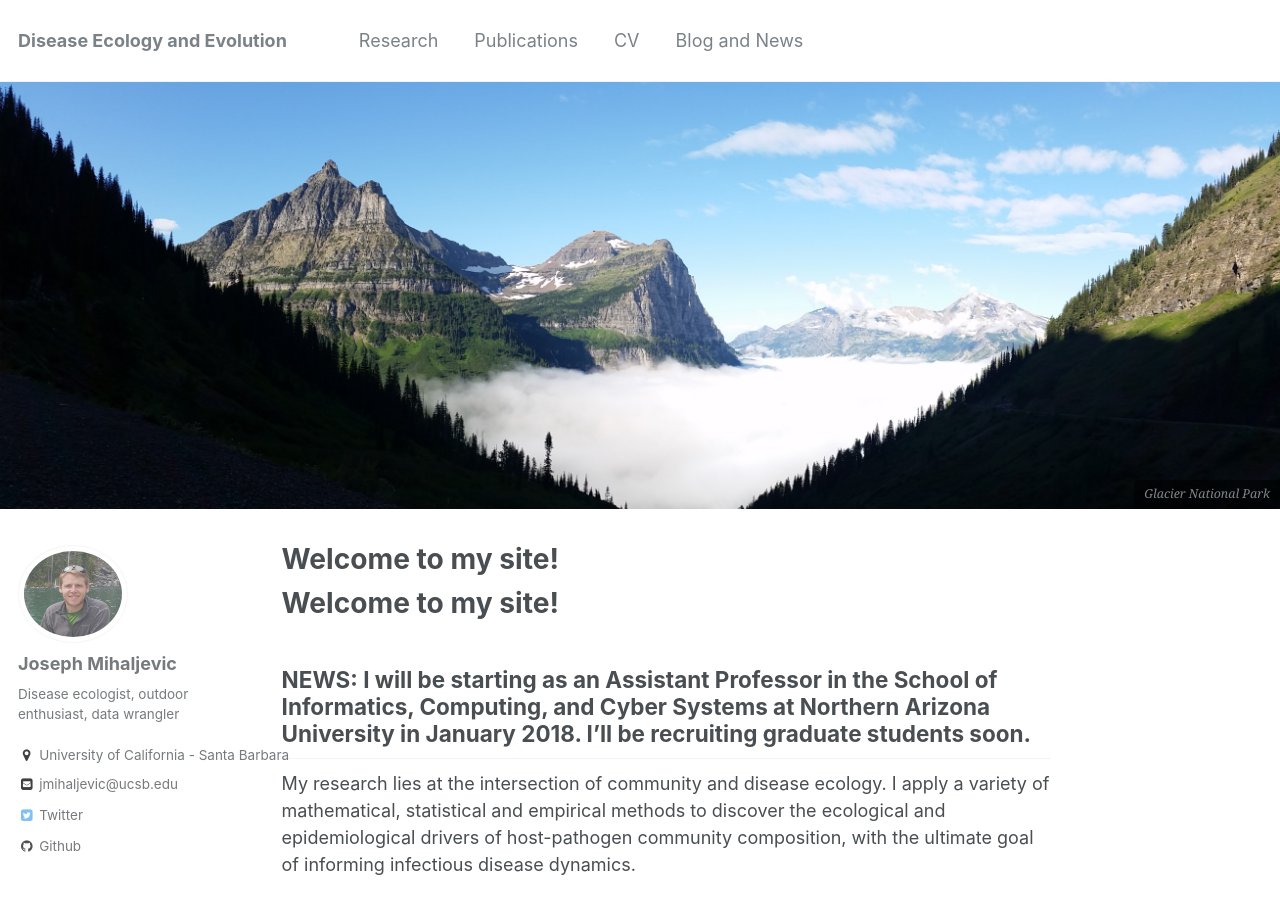
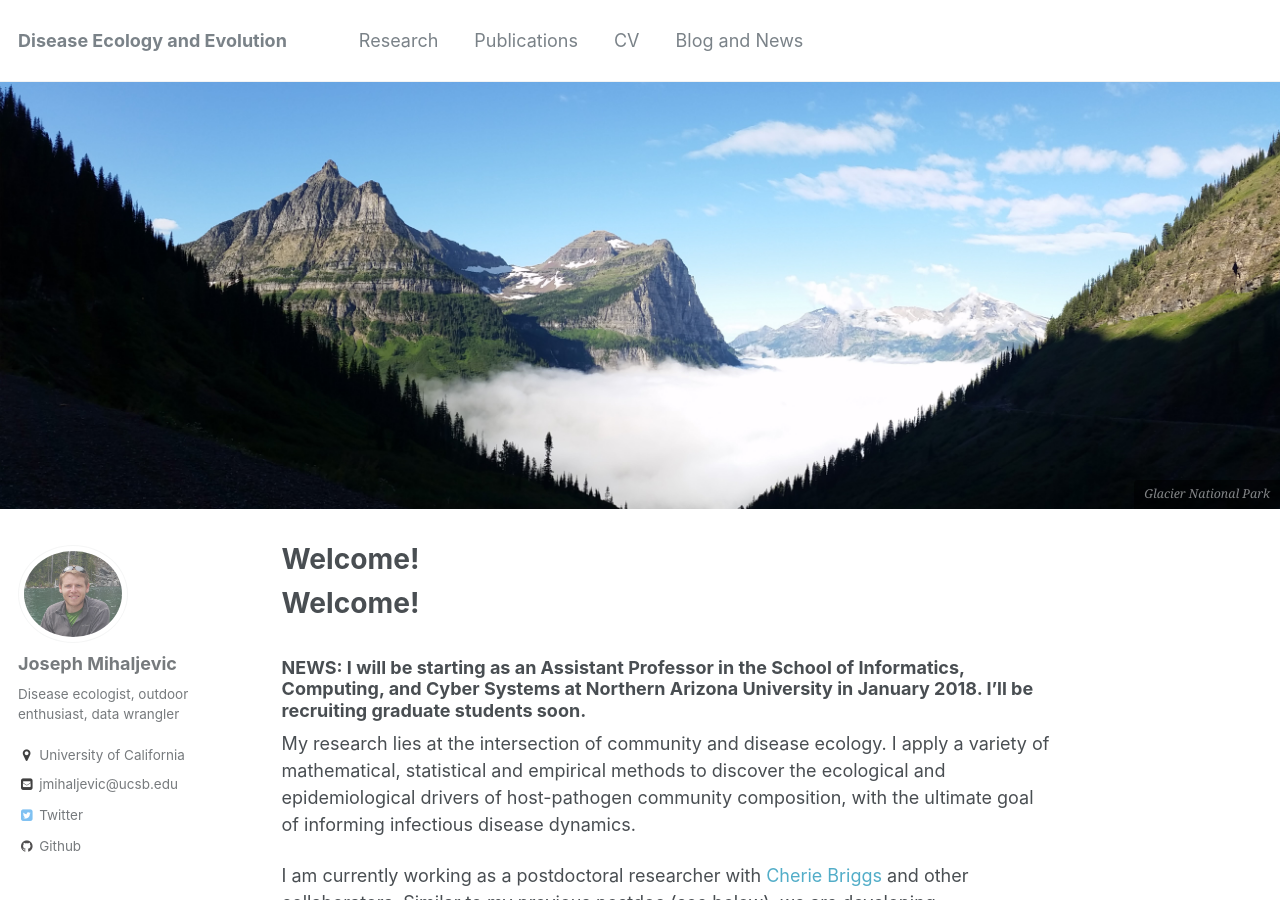
Before and after one commit to jrmihalj/jrmihalj.github.io, a Jekyll site: the page built from index.md, in a window 1280 px wide and 900 px high. Built offline with Jekyll 4.4.1, drawn with Linux system fonts in a browser that asks for light colours; our own code applies the rules of GitHub Pages for plain Markdown files.

Commit message:
updates to front page

```diff
--- a/_config.yml
+++ b/_config.yml
@@ -78,7 +78,7 @@
   name             : "Joseph Mihaljevic"
   avatar           : "bio-photo.jpg"
   bio              : "Disease ecologist, outdoor enthusiast, data wrangler"
-  location         : "University of California - Santa Barbara"
+  location         : "University of California"
   email            : "jmihaljevic@ucsb.edu"
   uri              :
   bitbucket        :
--- a/index.md
+++ b/index.md
@@ -9,9 +9,9 @@
   - disease ecology
 ---
 
-# Welcome to my site!
+# Welcome!
 
-## NEWS: I will be starting as an Assistant Professor in the School of Informatics, Computing, and Cyber Systems at Northern Arizona University in January 2018. I'll be recruiting graduate students soon.
+### NEWS: I will be starting as an Assistant Professor in the School of Informatics, Computing, and Cyber Systems at Northern Arizona University in January 2018. I'll be recruiting graduate students soon.
 
 
 My research lies at the intersection of community and disease ecology. I apply a variety of mathematical, statistical and empirical methods to discover the ecological and epidemiological drivers of host-pathogen community composition, with the ultimate goal of informing infectious disease dynamics.
```
